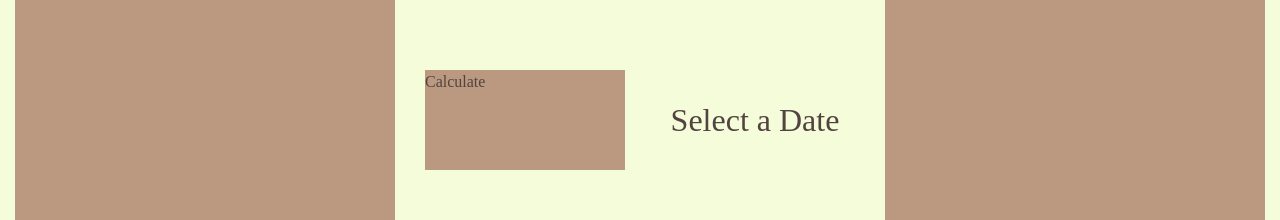
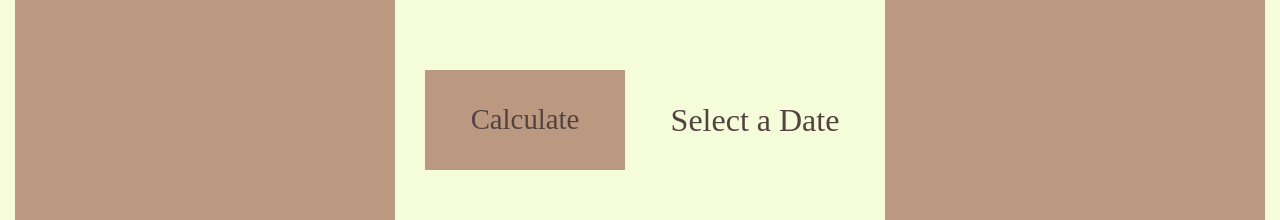
Before and after one commit to OscarGomezL/daysBetween, a Next.js app: page / in a window 1280 px wide. Shown: the part 304-524 px from the top of the page. Built offline with nearby package versions, Linux system fonts and the light colour scheme; a web font is replaced by a local one.

Commit message:
[ADD] some details to some component's css

```diff
--- a/styles/calculate.css
+++ b/styles/calculate.css
@@ -1,6 +1,11 @@
 .calculate {
 	width: 200px;
 	height: 100px;
+	display: grid;
+	place-items: center;
 	color: var(--text);
 	background: var(--color_3);
 }
+.calculate-text {
+	font-size: 1.8rem;
+}
--- a/styles/date_input.css
+++ b/styles/date_input.css
@@ -1,5 +1,6 @@
 .select_date-input_container-input {
 	background: var(--color_3);
+	height: 60%;
 	border: none;
 	padding: 10px;
 	color: var(--text);
--- a/styles/main.css
+++ b/styles/main.css
@@ -6,4 +6,6 @@ main {
 	align-items: center;
 	flex-wrap: wrap;
 	justify-content: space-around;
+	overflow: scroll;
+	overflow-x: hidden;
 }
```
